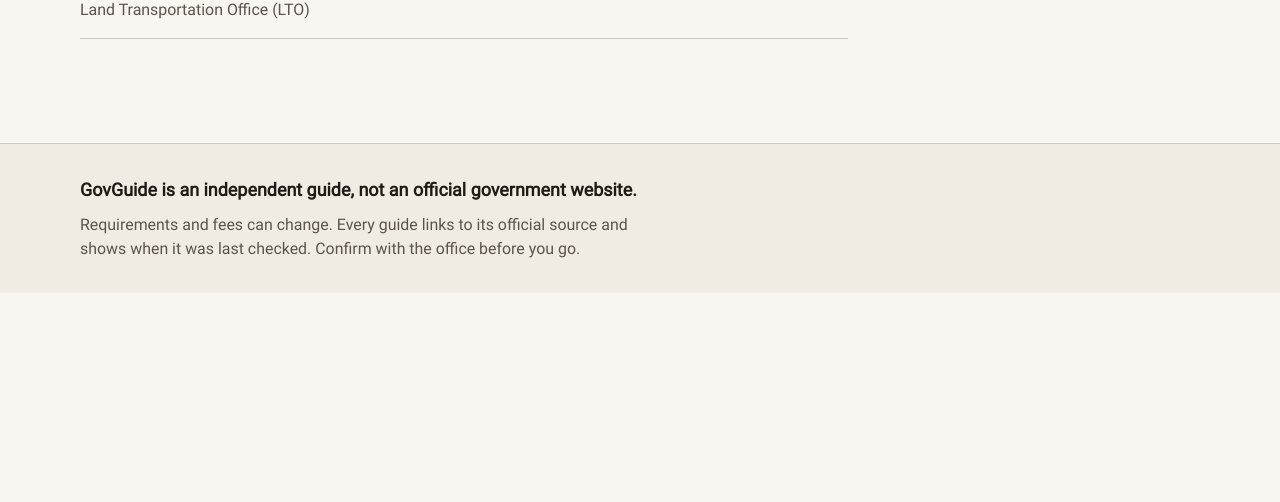
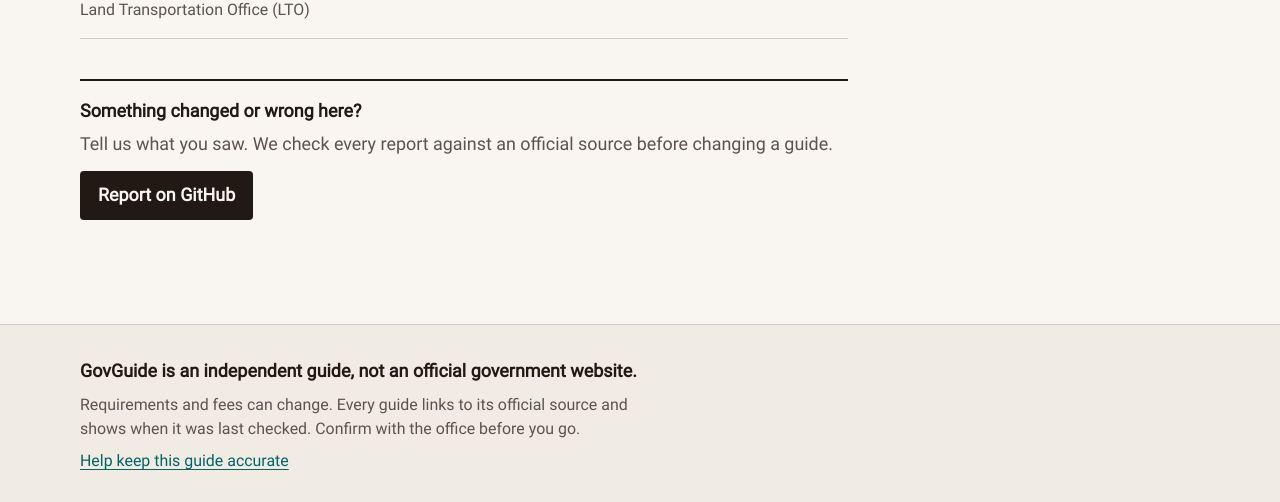
Before and after one commit to sgxtract/govguide, a Next.js app: page /sorsogon/agencies/lto in a window 1280 px wide. Shown: the part 995-1497 px from the top of the page. Before the commit the page ends 1288 px from the top, so only its background shows below. Built offline with nearby package versions, Linux system fonts and the light colour scheme; no server answers; a web font is replaced by a local one.

Commit message:
feat: add report actions on guides and offices, and a contribute page

```diff
--- a/src/app/[city]/agencies/[slug]/page.tsx
+++ b/src/app/[city]/agencies/[slug]/page.tsx
@@ -3,7 +3,6 @@ import { notFound } from "next/navigation";
 
 import { Breadcrumbs } from "@/components/layout/breadcrumbs";
 import { VerifyText } from "@/components/ui/verify-text";
-import { newIssueUrl } from "@/config/site";
 import {
   agencyDisplayName,
   agencyLevelLabel,
@@ -21,6 +20,10 @@ import {
 import { VERIFY } from "@/lib/content/schemas";
 import Link from "next/dist/client/link";
 import { pageMetadata } from "@/features/seo/page-metadata";
+import {
+  ReportOutdated,
+  SuggestService,
+} from "@/features/feedback/report-actions";
 
 // The parent [city] layout supplies `city`; only agencies active there get a page.
 export async function generateStaticParams({
@@ -166,10 +169,19 @@ export default async function AgencyPage({
             <div className="border-t-2 border-ink pt-4">
               <p>No guides for this agency yet.</p>
               <p className="mt-2">
-                <a href={newIssueUrl}>Suggest a service to cover</a>
+                <SuggestService city={city.name} />
               </p>
             </div>
           )}
+        </section>
+        <section
+          aria-label="Report a change"
+          className="mt-10 border-t-2 border-ink pt-4"
+        >
+          <ReportOutdated
+            subject={`${agencyDisplayName(agency)} in ${city.name}`}
+            path={`/${city.slug}/agencies/${agency.slug}`}
+          />
         </section>
       </div>
     </div>
--- a/src/app/[city]/categories/[slug]/page.tsx
+++ b/src/app/[city]/categories/[slug]/page.tsx
@@ -2,7 +2,6 @@ import type { Metadata } from "next";
 import { notFound } from "next/navigation";
 
 import { Breadcrumbs } from "@/components/layout/breadcrumbs";
-import { newIssueUrl } from "@/config/site";
 import { getAgencyNames } from "@/features/services/agency-names";
 import { ServiceList } from "@/features/services/service-list";
 import {
@@ -12,6 +11,7 @@ import {
   listServices,
 } from "@/lib/content/repository";
 import { pageMetadata } from "@/features/seo/page-metadata";
+import { SuggestService } from "@/features/feedback/report-actions";
 
 // The parent [city] layout supplies `city`; we add every category for it.
 export async function generateStaticParams() {
@@ -77,7 +77,7 @@ export default async function CategoryPage({
           <div className="border-t-2 border-ink pt-4">
             <p>No guides in this category yet.</p>
             <p className="mt-2">
-              <a href={newIssueUrl}>Suggest a service to cover</a>
+              <SuggestService city={city.name} />
             </p>
           </div>
         )}
--- a/src/app/[city]/page.tsx
+++ b/src/app/[city]/page.tsx
@@ -1,7 +1,6 @@
 import type { Metadata } from "next";
 import { notFound } from "next/navigation";
 
-import { newIssueUrl } from "@/config/site";
 import { CategoryList } from "@/features/categories/category-list";
 import { getAgencyNames } from "@/features/services/agency-names";
 import { ServiceList } from "@/features/services/service-list";
@@ -17,6 +16,7 @@ import { SearchForm } from "@/features/search/search-form";
 import { pageMetadata } from "@/features/seo/page-metadata";
 import { websiteJsonLd } from "@/features/seo/structured-data";
 import { JsonLd } from "@/components/seo/json-ld";
+import { SuggestService } from "@/features/feedback/report-actions";
 
 export async function generateMetadata({
   params,
@@ -88,7 +88,7 @@ export default async function CityHomePage({ params }: PageProps<"/[city]">) {
                 ones will appear here soon.
               </p>
               <p className="mt-2">
-                <a href={newIssueUrl}>Suggest a service to cover</a>
+                <SuggestService city={city.name} />
               </p>
             </div>
           )}
--- /dev/null
+++ b/src/app/contribute/page.tsx
@@ -0,0 +1,113 @@
+import type { Metadata } from "next";
+
+import { SiteHeader } from "@/components/layout/site-header";
+import { feedbackEmail, siteConfig } from "@/config/site";
+import { SuggestService } from "@/features/feedback/report-actions";
+import { pageMetadata } from "@/features/seo/page-metadata";
+
+export const metadata: Metadata = pageMetadata({
+  title: "Help keep GovGuide accurate",
+  description:
+    "Report outdated requirements, fees or office hours, or suggest a government service for GovGuide to explain.",
+  path: "/contribute",
+});
+
+export default function ContributePage() {
+  return (
+    <>
+      <SiteHeader />
+      <main id="main" tabIndex={-1} className="flex-1">
+        <div className="mx-auto max-w-page px-4 py-10">
+          <div className="max-w-prose">
+            <h1 className="text-2xl font-extrabold tracking-tight">
+              Help keep GovGuide accurate
+            </h1>
+            <p className="mt-3 text-lg">
+              Requirements, fees and office hours change. If you went to an
+              office and something was different from the guide, you can save
+              the next person a wasted trip.
+            </p>
+
+            <section aria-labelledby="outdated-heading" className="mt-10">
+              <h2 id="outdated-heading" className="text-xl font-bold">
+                Report outdated info
+              </h2>
+              <p className="mt-2">
+                Open the guide or office page and use{" "}
+                <strong>Something changed or wrong here?</strong> at the bottom.
+                The report then already says which page it&apos;s about.
+              </p>
+              <p className="mt-2">Tell us:</p>
+              <ul role="list" className="mt-1 list-disc space-y-1 pl-5">
+                <li>
+                  What is different (a new fee, a moved office, an extra
+                  requirement).
+                </li>
+                <li>
+                  How you know: a posted notice at the office, the agency&apos;s
+                  website, or what the staff told you. A photo of a{" "}
+                  <strong>posted notice</strong> helps a lot.
+                </li>
+              </ul>
+            </section>
+
+            <section aria-labelledby="suggest-heading" className="mt-10">
+              <h2 id="suggest-heading" className="text-xl font-bold">
+                Suggest a service
+              </h2>
+              <p className="mt-2">
+                Which errand was hard to figure out? Tell us the service and the
+                city or town.
+              </p>
+              <SuggestService />
+            </section>
+
+            <section
+              aria-labelledby="privacy-heading"
+              className="mt-10 rounded-md border-l-6 border-ink bg-notice px-4 py-4"
+            >
+              <h2 id="privacy-heading" className="text-lg font-bold">
+                Don&apos;t send personal information
+              </h2>
+              <p className="mt-2">
+                Never include ID numbers, photos of your own documents, or your
+                address. We don&apos;t need them to fix a guide. Reports on
+                GitHub are public; anyone can read them.
+              </p>
+            </section>
+
+            <section aria-labelledby="next-heading" className="mt-10">
+              <h2 id="next-heading" className="text-xl font-bold">
+                What happens next
+              </h2>
+              <p className="mt-2">
+                We check each report against an official source (the
+                office&apos;s Citizen&apos;s Charter, the agency&apos;s website,
+                or the posted notice). When it&apos;s confirmed, we update the
+                guide and its &ldquo;Last checked&rdquo; date. Reports without a
+                source may take longer, because we have to confirm them first.
+              </p>
+              {!feedbackEmail && (
+                <p className="mt-2 text-muted">
+                  Right now, reports go through GitHub, which needs a free
+                  account.
+                </p>
+              )}
+            </section>
+
+            <section aria-labelledby="dev-heading" className="mt-10">
+              <h2 id="dev-heading" className="text-xl font-bold">
+                For developers and editors
+              </h2>
+              <p className="mt-2">
+                GovGuide is open source. Guides are plain files, and every
+                change is reviewed.{" "}
+                <a href={siteConfig.repoUrl}>See the project on GitHub</a>.
+              </p>
+            </section>
+          </div>
+        </div>
+      </main>
+    </>
+  );
+}
--- a/src/app/sitemap.ts
+++ b/src/app/sitemap.ts
@@ -44,5 +44,5 @@ export default async function sitemap(): Promise<MetadataRoute.Sitemap> {
     }),
   );
 
-  return perCity.flat();
+  return [...perCity.flat(), { url: absoluteUrl("/contribute") }];
 }
--- a/src/components/layout/site-footer.tsx
+++ b/src/components/layout/site-footer.tsx
@@ -1,3 +1,4 @@
+import { Link } from "@/components/ui/link";
 import { siteConfig } from "@/config/site";
 
 export function SiteFooter() {
@@ -13,6 +14,9 @@ export function SiteFooter() {
           source and shows when it was last checked. Confirm with the office
           before you go.
         </p>
+        <p className="text-sm">
+          <Link href="/contribute">Help keep this guide accurate</Link>
+        </p>
       </div>
     </footer>
   );
--- /dev/null
+++ b/src/features/feedback/report-actions.tsx
@@ -0,0 +1,72 @@
+import "server-only";
+
+import { feedbackEmail, siteConfig } from "@/config/site";
+import { absoluteUrl } from "@/config/site-url";
+
+import {
+  emailOutdatedInfoUrl,
+  emailSuggestServiceUrl,
+  githubOutdatedInfoUrl,
+  githubSuggestServiceUrl,
+} from "./report-links";
+
+const primary =
+  "inline-flex min-h-11 items-center rounded-md border-2 border-transparent bg-ink px-4 py-2 font-bold text-paper no-underline hover:underline";
+const secondary =
+  "inline-flex min-h-11 items-center rounded-md border-2 border-ink px-4 py-2 font-bold text-ink no-underline hover:bg-surface";
+
+function Actions({ email, github }: { email?: string; github: string }) {
+  return (
+    <div className="mt-3 flex flex-wrap gap-3">
+      {email && (
+        <a href={email} className={primary}>
+          Email GovGuide
+        </a>
+      )}
+      {/* Without an email inbox, GitHub is the main way to report. */}
+      <a href={github} className={email ? secondary : primary}>
+        Report on GitHub
+      </a>
+    </div>
+  );
+}
+
+/** "Something changed?" with pre-filled report links for one page. */
+export function ReportOutdated({
+  subject,
+  path,
+}: {
+  subject: string;
+  path: string;
+}) {
+  const report = { subject, pageUrl: absoluteUrl(path) };
+  return (
+    <div className="print:hidden">
+      <p className="font-bold">Something changed or wrong here?</p>
+      <p className="mt-1 text-muted">
+        Tell us what you saw. We check every report against an official source
+        before changing a guide.
+      </p>
+      <Actions
+        email={
+          feedbackEmail
+            ? emailOutdatedInfoUrl(feedbackEmail, report)
+            : undefined
+        }
+        github={githubOutdatedInfoUrl(siteConfig.repoUrl, report)}
+      />
+    </div>
+  );
+}
+
+/** Pre-filled links to suggest a service that has no guide yet. */
+export function SuggestService({ city }: { city?: string }) {
+  return (
+    <Actions
+      email={
+        feedbackEmail ? emailSuggestServiceUrl(feedbackEmail, city) : undefined
+      }
+      github={githubSuggestServiceUrl(siteConfig.repoUrl, city)}
+    />
+  );
+}
```
Also changed, not shown: src/app/[city]/services/[slug]/page.tsx (+5 -7 lines), 3 other files (tests, documents, lock files or other folders).
